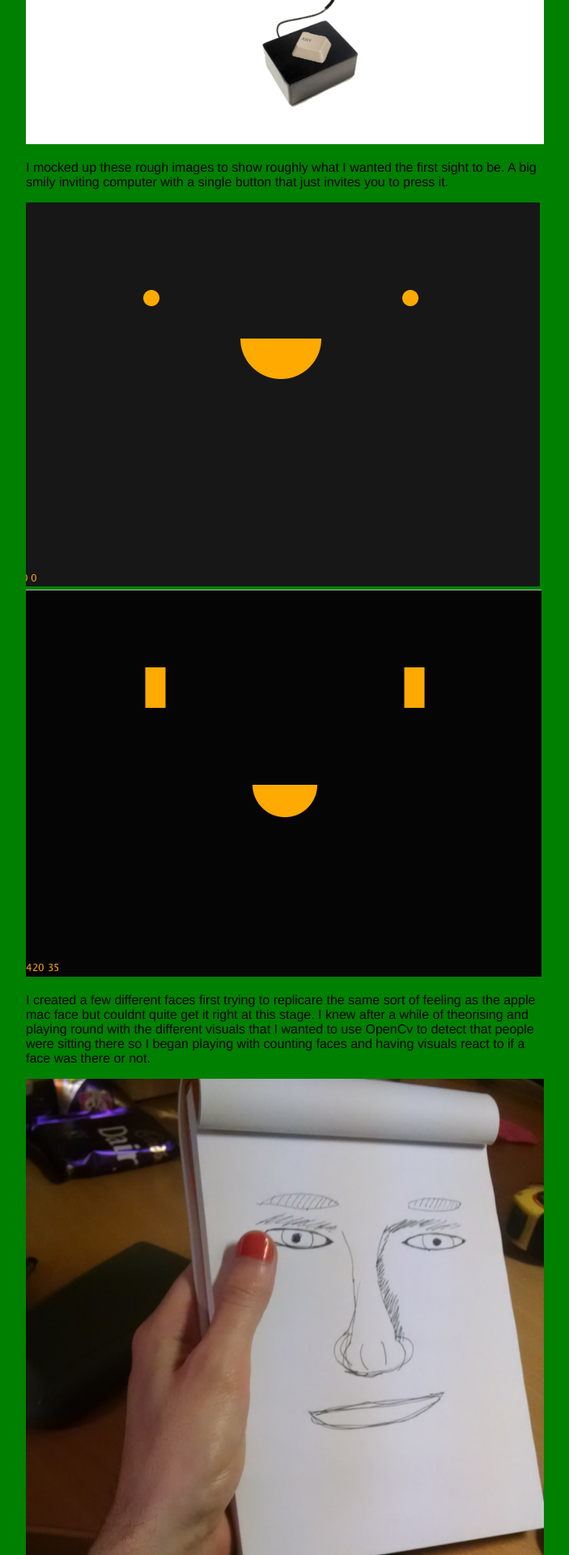
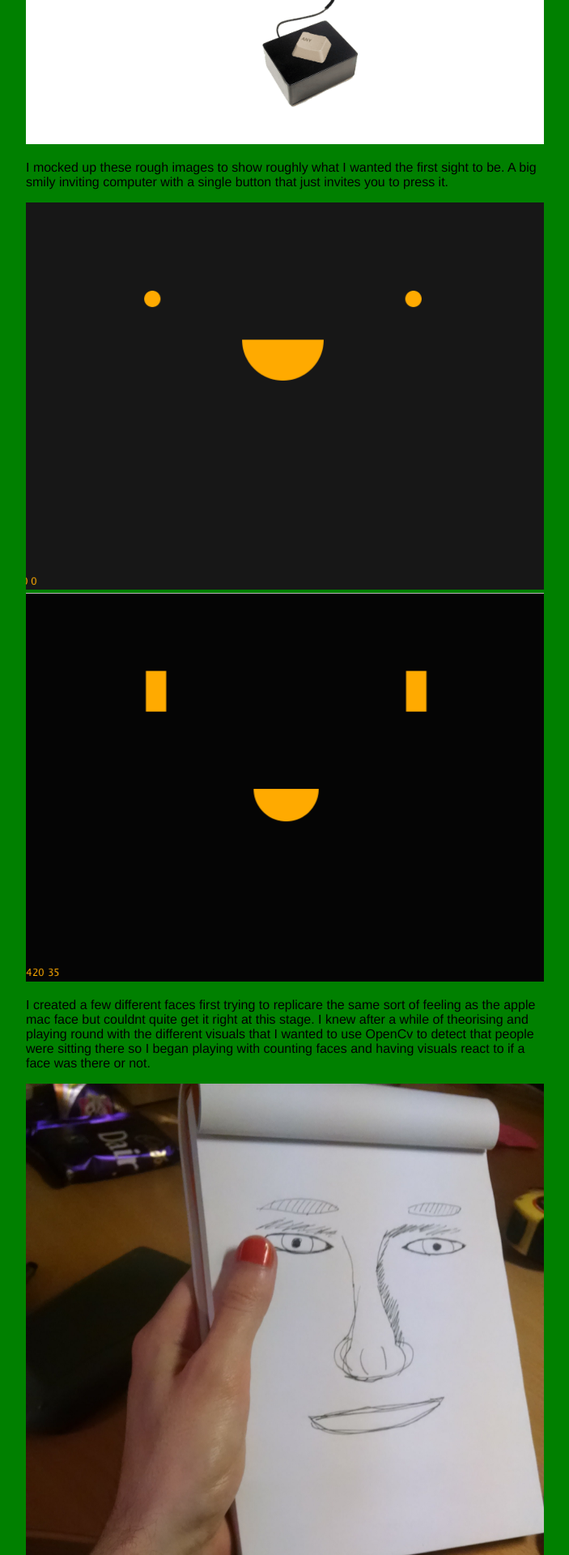
Before and after one commit to isabella232/website-33, a Jekyll site: the page built from _projects/anykey.md, in a window 1280 px wide. Shown: the part 1505-3425 px from the top of the page at 81% size, without its empty margins (288-991 px from the left). Built offline with Jekyll 4.4.1, drawn with Linux system fonts in a browser that asks for light colours.

Commit message:
css changes

```diff
--- a/css/main.css
+++ b/css/main.css
@@ -38,6 +38,7 @@ ul{
 
 img {
   max-width: 640px;
+  width: calc(100vw - 3em);
 }
 
 table {
```
